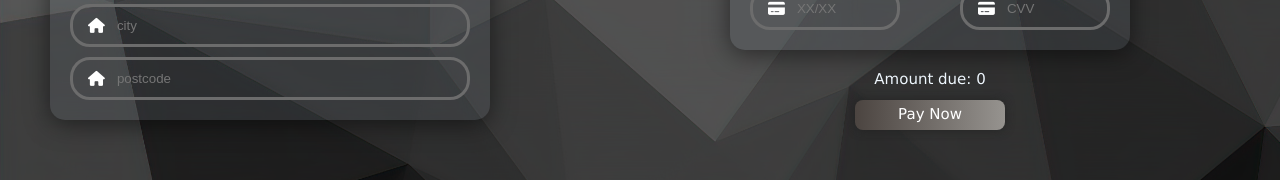
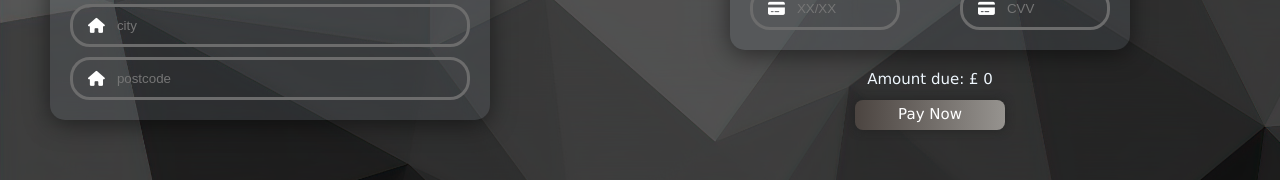
Before and after one commit to Ajan0211/ProTyper, a React (Vite) app in the folder pro-typer/: page /Checkout in a window 1280 px wide. Shown: the part 438-618 px from the top of the page. Built offline with nearby package versions, Linux system fonts and the light colour scheme; no server answers.

Commit message:
Adding pound sign for total

```diff
--- a/pro-typer/src/Checkout.jsx
+++ b/pro-typer/src/Checkout.jsx
@@ -152,7 +152,7 @@ function Checkout() {
             </div>
             <div className="payment">
               <div className="pay-section">
-                Amount due: {calculateCost()}
+                Amount due: £ {calculateCost()}
                 <div
                   className="pay-button"
                   onClick={() => {
```
